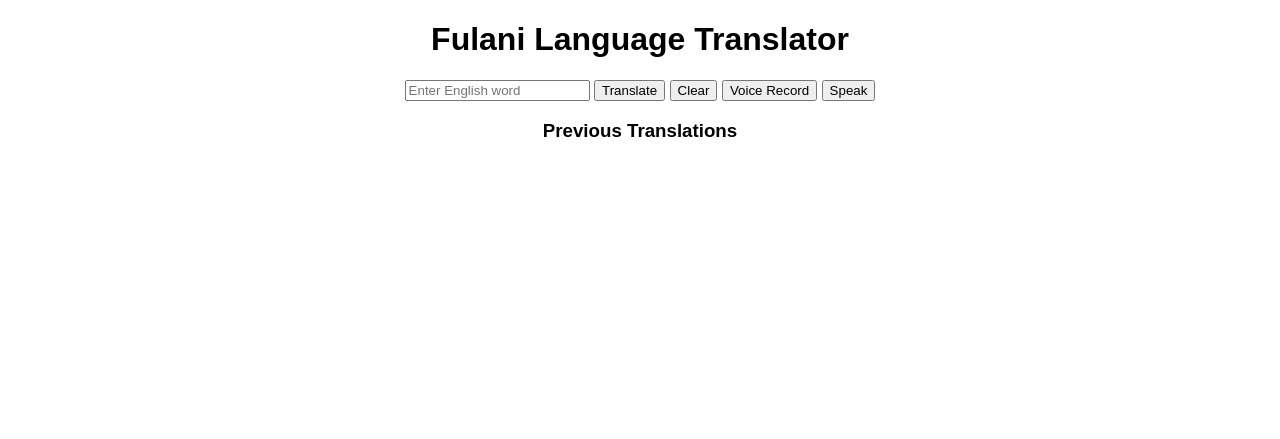
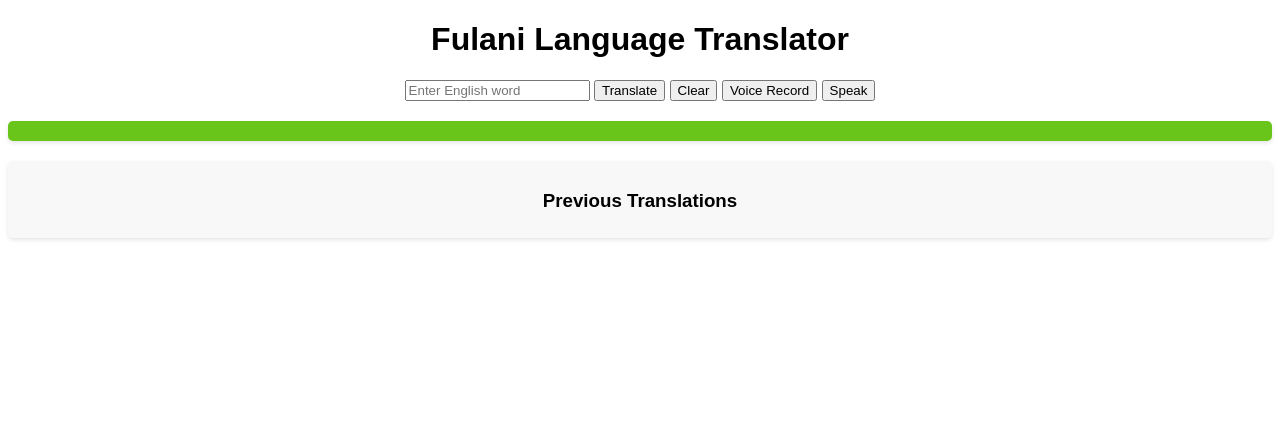
Before and after one commit to Codewithjalloh/Pulaar, a Flask app: page / in a window 1280 px wide. Shown: the part 78-517 px from the top of the page. Run offline with Flask 3, Linux system fonts and the light colour scheme.

Commit message:
Update style.css

```diff
--- a/static/style.css
+++ b/static/style.css
@@ -38,3 +38,39 @@
   width: 100%;
   padding: 10px 0;
 }
+
+.text-center {
+  margin-top: 20px;
+  color: #ffffff;
+  padding: 10px;
+  background-color: #6ac51a;
+  border-radius: 5px;
+  box-shadow: 0 2px 4px rgba(0, 0, 0, 0.1);
+}
+
+.text-center {
+  text-align: center;
+  font-size: 100px; /* or use a specific size like 20px */
+}
+
+.previous-translations-container {
+  margin-top: 20px;
+  padding: 10px;
+  background-color: #f8f8f8;
+  border-radius: 5px;
+  box-shadow: 0 2px 4px rgba(0, 0, 0, 0.1);
+}
+
+.previous-translations-container h3 {
+  margin-bottom: 10px;
+}
+
+#translationsList {
+  list-style-type: none;
+  padding: 0;
+}
+
+#translationsList li {
+  border-bottom: 1px solid #ddd;
+  padding: 5px 0;
+}
```
